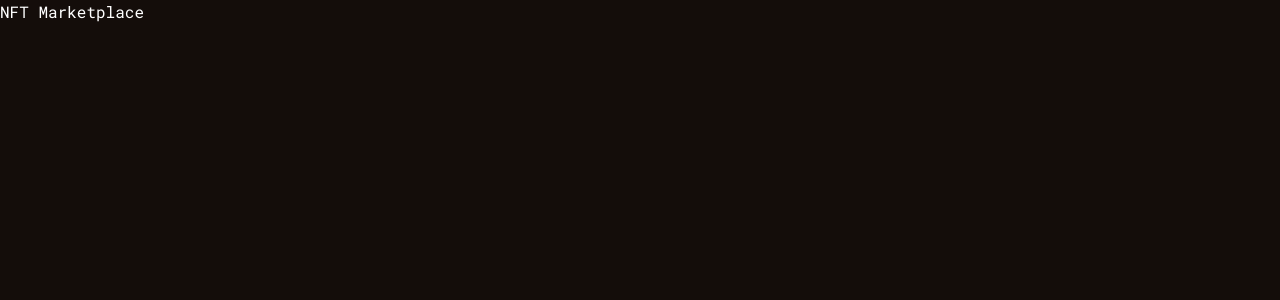
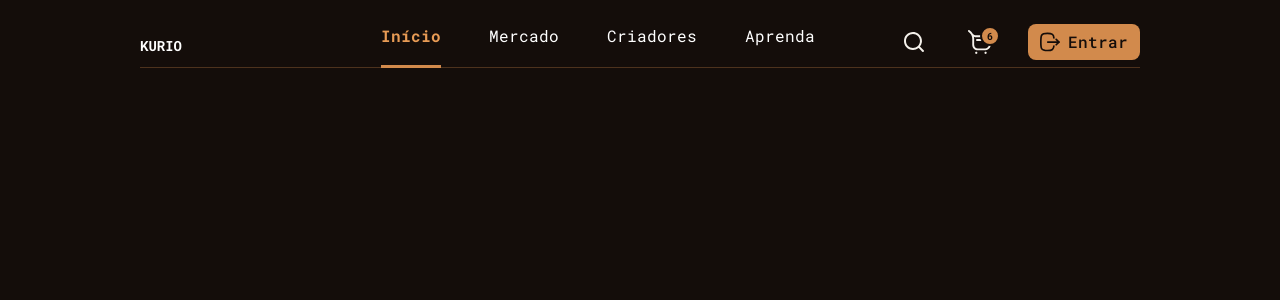
Before and after one commit to PedroHenriqueSampaioNovaes/frontend-challenge-junglegaming, a React (Vite) app: page / in a window 1280 px wide. Shown: the top 300 px of the page. Built offline with nearby package versions, Linux system fonts and the light colour scheme.

Commit message:
feat: cria o header para desktops

```diff
--- /dev/null
+++ b/src/assets/icons/CartSvg.tsx
@@ -0,0 +1,19 @@
+import type { SVGProps } from 'react';
+
+export default function CartSvg(props: SVGProps<SVGSVGElement>) {
+  return (
+    <svg
+      width="24"
+      height="24"
+      viewBox="0 0 24 24"
+      fill="none"
+      xmlns="http://www.w3.org/2000/svg"
+      {...props}
+    >
+      <path
+        d="M17.1558 20.25H9.89066C6.78905 20.25 4.26569 17.7267 4.26569 14.6251V8.85947C4.26569 5.9762 2.82861 3.30739 0.421544 1.72031C-0.0107343 1.43531 -0.130077 0.853876 0.154921 0.421598C0.439919 -0.0107278 1.02131 -0.130118 1.45368 0.154974C2.82776 1.06097 3.94254 2.2559 4.73969 3.63167C4.91195 3.82466 6.30104 5.29699 8.57821 5.29699H19.3738C22.3191 5.24191 24.6245 8.19769 23.8544 11.0406L22.6117 15.9939C21.9829 18.4998 19.7394 20.25 17.1558 20.25V20.25ZM5.90415 6.64234C6.06001 7.36238 6.14068 8.10483 6.14068 8.85947V14.6251C6.14068 16.6928 7.82292 18.375 9.89066 18.375H17.1558C18.8782 18.375 20.3739 17.2082 20.793 15.5376L22.0358 10.5844C22.4933 8.89509 21.1233 7.13931 19.3738 7.17198H8.57817C7.54828 7.17198 6.65185 6.94993 5.90415 6.64234V6.64234ZM9.42191 22.8281C9.42191 22.1809 8.89724 21.6563 8.25004 21.6563C6.69511 21.7182 6.69647 23.9387 8.25004 24C8.89724 24 9.42191 23.4753 9.42191 22.8281ZM18.75 22.8281C18.75 22.1809 18.2253 21.6563 17.5781 21.6563C16.0232 21.7182 16.0245 23.9387 17.5781 24C18.2253 24 18.75 23.4753 18.75 22.8281ZM20.3113 9.98446C20.3113 9.46668 19.8916 9.04697 19.3738 9.04697H8.95316C7.7093 9.09647 7.71023 10.8729 8.95316 10.922H19.3738C19.8916 10.922 20.3113 10.5022 20.3113 9.98446Z"
+        fill="#F5F1EB"
+      />
+    </svg>
+  );
+}
--- /dev/null
+++ b/src/assets/icons/LogoutSvg.tsx
@@ -0,0 +1,36 @@
+import type { SVGProps } from 'react';
+
+export default function LogoutSvg(props: SVGProps<SVGSVGElement>) {
+  return (
+    <svg
+      width="18"
+      height="17"
+      viewBox="0 0 18 17"
+      fill="none"
+      xmlns="http://www.w3.org/2000/svg"
+      {...props}
+    >
+      <path
+        d="M17.0268 8.559H6.99268"
+        strokeWidth="1.5"
+        strokeLinecap="round"
+        strokeLinejoin="round"
+        stroke="#140D0A"
+      />
+      <path
+        d="M14.5879 6.129L17.0279 8.559L14.5879 10.989"
+        strokeWidth="1.5"
+        strokeLinecap="round"
+        strokeLinejoin="round"
+        stroke="#140D0A"
+      />
+      <path
+        d="M12.5009 4.81667C12.2259 1.83333 11.1092 0.75 6.66752 0.75C0.750021 0.75 0.750021 2.675 0.750021 8.45833C0.750021 14.2417 0.750021 16.1667 6.66752 16.1667C11.1092 16.1667 12.2259 15.0833 12.5009 12.1"
+        strokeWidth="1.5"
+        strokeLinecap="round"
+        strokeLinejoin="round"
+        stroke="#140D0A"
+      />
+    </svg>
+  );
+}
--- /dev/null
+++ b/src/assets/icons/SearchSvg.tsx
@@ -0,0 +1,19 @@
+import type { SVGProps } from 'react';
+
+export default function SearchSvg(props: SVGProps<SVGSVGElement>) {
+  return (
+    <svg
+      width="20"
+      height="20"
+      viewBox="0 0 20 20"
+      fill="none"
+      xmlns="http://www.w3.org/2000/svg"
+      {...props}
+    >
+      <path
+        d="M14.5726 16.0029C10.5755 19.1865 4.988 18.3056 2.02842 14.6542C-0.828088 11.129 -0.64944 6.04347 2.44943 2.82482C5.65137 -0.500594 10.6854 -0.944524 14.3346 1.78337C15.642 2.76051 16.6183 4.00364 17.2542 5.50838C17.8938 7.02186 18.0881 8.59654 17.8663 10.2205C17.6452 11.837 17 13.2775 15.9499 14.6217C16.0349 14.6773 16.1255 14.7173 16.1904 14.7822C17.3448 15.9311 18.4947 17.0843 19.6491 18.2331C19.9227 18.5054 20.0589 18.8225 19.9776 19.2047C19.8165 19.9651 18.9107 20.2586 18.3298 19.7366C18.0575 19.4925 17.807 19.2234 17.5484 18.9649C16.6002 18.0177 15.6526 17.0699 14.7044 16.1227C14.665 16.0853 14.6238 16.0503 14.5726 16.0029ZM15.9605 8.98677C15.9705 5.12689 12.8529 2.00627 8.98261 2.00065C5.12292 1.99503 2.00781 5.09068 1.99094 8.94806C1.97408 12.8173 5.08544 15.9467 8.96762 15.9648C12.8117 15.9829 15.9505 12.8504 15.9605 8.98677Z"
+        fill="#F5F1EB"
+      />
+    </svg>
+  );
+}
--- /dev/null
+++ b/src/components/header/HeaderDesktop.tsx
@@ -0,0 +1,83 @@
+import { Link } from '@tanstack/react-router';
+
+import CartSvg from '@/assets/icons/CartSvg';
+import LogoutSvg from '@/assets/icons/LogoutSvg';
+import SearchSvg from '@/assets/icons/SearchSvg';
+
+const navItems = [
+  { label: 'Início', to: '/' },
+  { label: 'Mercado', to: '/mercado' },
+  { label: 'Criadores', to: '/criadores' },
+  { label: 'Aprenda', to: '/aprenda' },
+] as const;
+
+const focusClass =
+  'focus-visible:outline-2 focus-visible:outline-offset-4 focus-visible:outline-text-primary';
+
+export default function HeaderDesktop() {
+  return (
+    <header className="hidden bg-lnk px-35 pt-6 md:block">
+      <div className="relative mx-auto h-11 max-w-376 flex items-center justify-between after:absolute after:inset-x-0 after:bottom-0 after:h-px after:origin-bottom after:scale-y-30 after:bg-primary">
+        <Link
+          to="/"
+          aria-label="Kurio, página inicial"
+          className={`flex w-40 items-center justify-self-start py-1 text-sm font-bold tracking-[15%] text-text-primary ${focusClass}`}
+        >
+          KURIO
+        </Link>
+
+        <nav aria-label="Navegação principal" className="flex">
+          <ul className="flex gap-12">
+            {navItems.map(({ label, to }) => (
+              <li key={to} className="flex">
+                <Link
+                  to={to}
+                  activeOptions={{ exact: true }}
+                  className={`group relative flex items-center pb-5 tracking-wide text-text-primary data-[status=active]:font-bold data-[status=active]:text-text-accent ${focusClass} hover:text-primary-light transition`}
+                >
+                  {label}
+                  <span
+                    aria-hidden="true"
+                    className="absolute bottom-0 h-0.75 w-full bg-transparent group-data-[status=active]:bg-primary"
+                  ></span>
+                </Link>
+              </li>
+            ))}
+          </ul>
+        </nav>
+
+        <div className="self-start flex items-center gap-9">
+          <button
+            type="button"
+            aria-label="Buscar"
+            className={`flex cursor-pointer text-text-primary ${focusClass} p-2`}
+          >
+            <SearchSvg className="size-5" aria-hidden="true" />
+          </button>
+
+          <Link
+            to="/"
+            aria-label="Carrinho, 6 itens"
+            className={`relative flex text-text-primary ${focusClass}`}
+          >
+            <CartSvg className="size-6" aria-hidden="true" />
+            <span
+              aria-hidden="true"
+              className="absolute -top-1 -right-2 flex size-4 items-center justify-center rounded-full bg-primary text-[10px] font-bold text-lnk border-2 border-lnk box-content"
+            >
+              6
+            </span>
+          </Link>
+
+          <Link
+            to="/"
+            className={`flex items-center gap-2 rounded-md bg-primary px-3 py-1.5 font-medium tracking-wide text-lnk hover:bg-primary-light ${focusClass} transition`}
+          >
+            <LogoutSvg className="size-5" aria-hidden="true" />
+            Entrar
+          </Link>
+        </div>
+      </div>
+    </header>
+  );
+}
--- a/src/routeTree.gen.ts
+++ b/src/routeTree.gen.ts
@@ -10,33 +10,63 @@
 
 import { Route as rootRouteImport } from './routes/__root'
 import { Route as IndexRouteImport } from './routes/index'
+import { Route as AprendaRouteImport } from './routes/aprenda'
+import { Route as CriadoresRouteImport } from './routes/criadores'
+import { Route as MercadoRouteImport } from './routes/mercado'
 
 const IndexRoute = IndexRouteImport.update({
   id: '/',
   path: '/',
   getParentRoute: () => rootRouteImport,
 } as any)
+const AprendaRoute = AprendaRouteImport.update({
+  id: '/aprenda',
+  path: '/aprenda',
+  getParentRoute: () => rootRouteImport,
+} as any)
+const CriadoresRoute = CriadoresRouteImport.update({
+  id: '/criadores',
+  path: '/criadores',
+  getParentRoute: () => rootRouteImport,
+} as any)
+const MercadoRoute = MercadoRouteImport.update({
+  id: '/mercado',
+  path: '/mercado',
+  getParentRoute: () => rootRouteImport,
+} as any)
 
 export interface FileRoutesByFullPath {
   '/': typeof IndexRoute
+  '/aprenda': typeof AprendaRoute
+  '/criadores': typeof CriadoresRoute
+  '/mercado': typeof MercadoRoute
 }
 export interface FileRoutesByTo {
   '/': typeof IndexRoute
+  '/aprenda': typeof AprendaRoute
+  '/criadores': typeof CriadoresRoute
+  '/mercado': typeof MercadoRoute
 }
 export interface FileRoutesById {
   __root__: typeof rootRouteImport
   '/': typeof IndexRoute
+  '/aprenda': typeof AprendaRoute
+  '/criadores': typeof CriadoresRoute
+  '/mercado': typeof MercadoRoute
 }
 export interface FileRouteTypes {
   fileRoutesByFullPath: FileRoutesByFullPath
-  fullPaths: '/'
+  fullPaths: '/' | '/aprenda' | '/criadores' | '/mercado'
   fileRoutesByTo: FileRoutesByTo
-  to: '/'
-  id: '__root__' | '/'
+  to: '/' | '/aprenda' | '/criadores' | '/mercado'
+  id: '__root__' | '/' | '/aprenda' | '/criadores' | '/mercado'
   fileRoutesById: FileRoutesById
 }
 export interface RootRouteChildren {
   IndexRoute: typeof IndexRoute
+  AprendaRoute: typeof AprendaRoute
+  CriadoresRoute: typeof CriadoresRoute
+  MercadoRoute: typeof MercadoRoute
 }
 
 declare module '@tanstack/react-router' {
@@ -48,11 +78,35 @@ declare module '@tanstack/react-router' {
       preLoaderRoute: typeof IndexRouteImport
       parentRoute: typeof rootRouteImport
     }
+    '/aprenda': {
+      id: '/aprenda'
+      path: '/aprenda'
+      fullPath: '/aprenda'
+      preLoaderRoute: typeof AprendaRouteImport
+      parentRoute: typeof rootRouteImport
+    }
+    '/criadores': {
+      id: '/criadores'
+      path: '/criadores'
+      fullPath: '/criadores'
+      preLoaderRoute: typeof CriadoresRouteImport
+      parentRoute: typeof rootRouteImport
+    }
+    '/mercado': {
+      id: '/mercado'
+      path: '/mercado'
+      fullPath: '/mercado'
+      preLoaderRoute: typeof MercadoRouteImport
+      parentRoute: typeof rootRouteImport
+    }
   }
 }
 
 const rootRouteChildren: RootRouteChildren = {
   IndexRoute: IndexRoute,
+  AprendaRoute: AprendaRoute,
+  CriadoresRoute: CriadoresRoute,
+  MercadoRoute: MercadoRoute,
 }
 export const routeTree = rootRouteImport
   ._addFileChildren(rootRouteChildren)
--- /dev/null
+++ b/src/routes/aprenda.tsx
@@ -0,0 +1,9 @@
+import { createFileRoute } from '@tanstack/react-router';
+
+export const Route = createFileRoute('/aprenda')({
+  component: Aprenda,
+});
+
+function Aprenda() {
+  return <h1 className="sr-only">Aprenda</h1>;
+}
--- /dev/null
+++ b/src/routes/criadores.tsx
@@ -0,0 +1,9 @@
+import { createFileRoute } from '@tanstack/react-router';
+
+export const Route = createFileRoute('/criadores')({
+  component: Criadores,
+});
+
+function Criadores() {
+  return <h1 className="sr-only">Criadores</h1>;
+}
--- a/src/routes/index.tsx
+++ b/src/routes/index.tsx
@@ -1,4 +1,5 @@
 import { createFileRoute } from '@tanstack/react-router';
+import HeaderDesktop from '../components/header/HeaderDesktop';
 import { HeaderMobile } from '../components/header/HeaderMobile';
 
 export const Route = createFileRoute('/')({
@@ -8,9 +9,8 @@ export const Route = createFileRoute('/')({
 function Home() {
   return (
     <>
-      <header>
-        <h1>NFT Marketplace</h1>
-      </header>
+      <HeaderDesktop />
+      <h1 className="sr-only">NFT Marketplace</h1>
       <HeaderMobile />
     </>
   );
--- /dev/null
+++ b/src/routes/mercado.tsx
@@ -0,0 +1,9 @@
+import { createFileRoute } from '@tanstack/react-router';
+
+export const Route = createFileRoute('/mercado')({
+  component: Mercado,
+});
+
+function Mercado() {
+  return <h1 className="sr-only">Mercado</h1>;
+}
```
